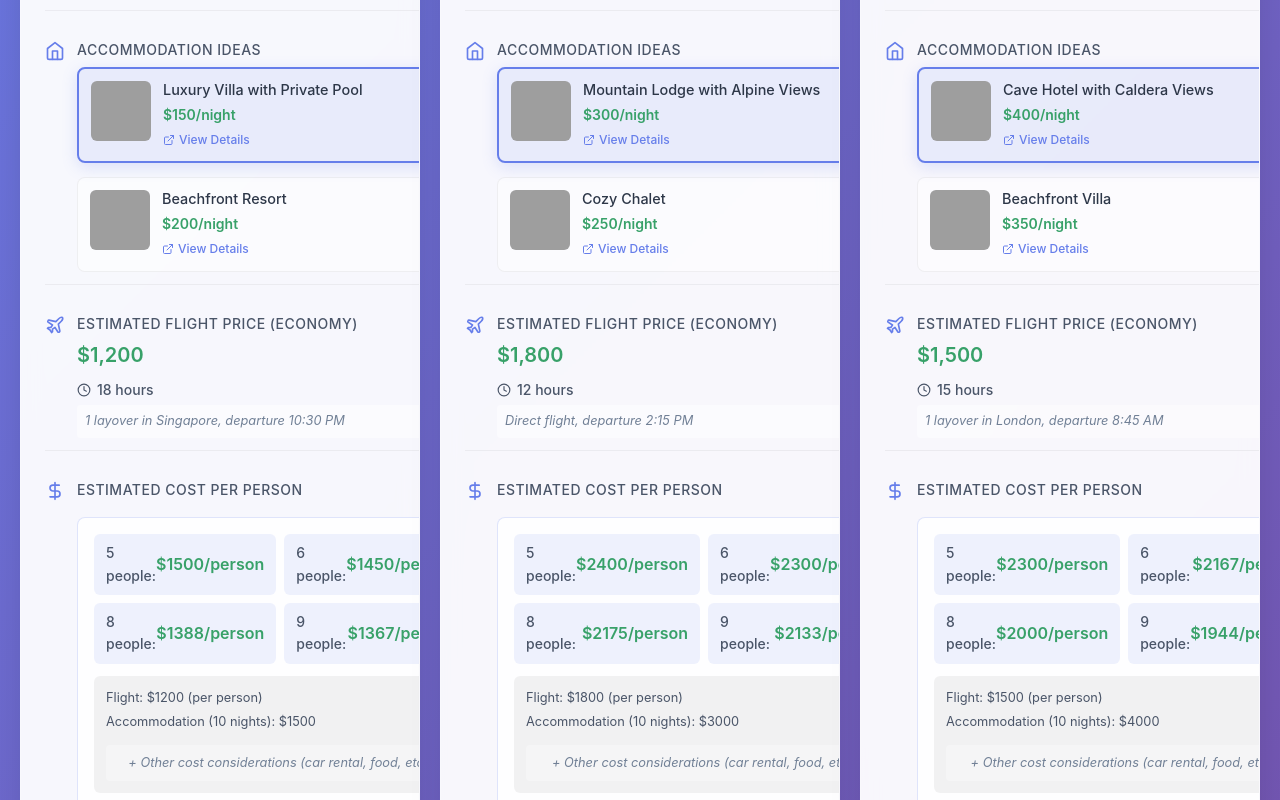
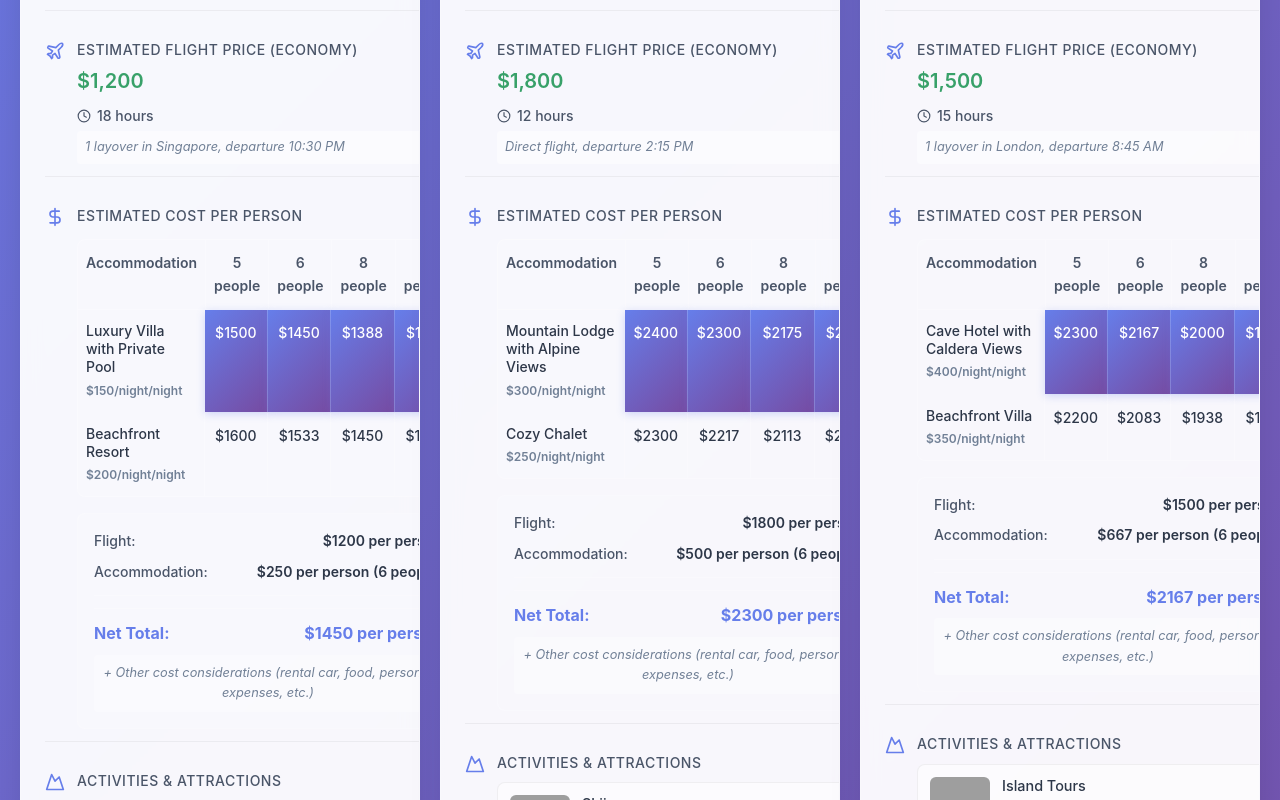
Before and after one commit to Karchensky/family_vaca_planner, a React (Vite) app: page / in a window 1280 px wide. Shown: the part 740-1540 px from the top of the page. Built offline with nearby package versions, Linux system fonts and the light colour scheme; grey boxes are pictures that could not be loaded; a web font is replaced by a local one.

Commit message:
Implement grid-based cost display: accommodation options vs people counts with clickable cells, cost summary with flight + accommodation breakdown, and net total calculation

```diff
--- a/src/components/VacationOption.jsx
+++ b/src/components/VacationOption.jsx
@@ -22,26 +22,36 @@ const VacationOption = ({ vacation, onRemove, onEdit, onToggleAccommodation, isM
     return match ? parseFloat(match[1].replace(/,/g, '')) : 0
   }
 
-  // Calculate cost breakdown - always show, default to first accommodation if none selected
-  const calculateCostBreakdown = () => {
-    const selectedAccommodation = vacation.accommodations.find(acc => acc.selected) || vacation.accommodations[0]
-    if (!selectedAccommodation || !vacation.accommodations.length) return null
+  // Calculate cost breakdown for grid display
+  const calculateCostGrid = () => {
+    if (!vacation.accommodations.length) return null
 
     const flightCost = extractNumber(vacation.flightPrice)
-    const accommodationCost = extractNumber(selectedAccommodation.price) * 10 // Assuming 10 nights
+    const peopleCounts = [5, 6, 8, 9]
+
+    const grid = vacation.accommodations.map(accommodation => {
+      const accommodationCost = extractNumber(accommodation.price) * 10 // Assuming 10 nights
+      return {
+        accommodation,
+        costs: peopleCounts.map(people => ({
+          people,
+          costPerPerson: Math.round((accommodationCost / people) + flightCost)
+        }))
+      }
+    })
 
     return {
       flightCost,
-      accommodationCost,
-      selectedAccommodation,
-      breakdown: [5, 6, 8, 9].map(people => ({
-        people,
-        costPerPerson: Math.round((accommodationCost / people) + flightCost)
-      }))
+      grid,
+      selectedAccommodation: vacation.accommodations.find(acc => acc.selected) || vacation.accommodations[0]
     }
   }
 
-  const costBreakdown = calculateCostBreakdown()
+  const costGrid = calculateCostGrid()
+
+  const handleCellClick = (accommodationId) => {
+    onToggleAccommodation(vacation.id, accommodationId)
+  }
 
   return (
     <div className="option-card">
@@ -111,47 +121,6 @@ const VacationOption = ({ vacation, onRemove, onEdit, onToggleAccommodation, isM
         </div>
 
         <div className="detail-item">
-          <Home className="detail-icon" />
-          <div className="detail-content">
-            <div className="detail-label">Accommodation Ideas</div>
-            <div className="accommodations-grid">
-              {vacation.accommodations?.map((accommodation) => (
-                <div
-                  key={accommodation.id}
-                  className={`accommodation-card ${accommodation.selected ? 'selected' : ''}`}
-                  onClick={() => onToggleAccommodation(vacation.id, accommodation.id)}
-                >
-                  <img
-                    src={accommodation.image}
-                    alt={accommodation.name}
-                    className="accommodation-thumbnail"
-                    onError={(e) => {
-                      e.target.src = 'https://images.unsplash.com/photo-1566073771259-6a8506099945?ixlib=rb-4.0.3&auto=format&fit=crop&w=500&q=80'
-                    }}
-                  />
-                  <div className="accommodation-info">
-                    <div className="accommodation-name">{accommodation.name}</div>
-                    <div className="accommodation-price">{accommodation.price}</div>
-                    {accommodation.url && (
-                      <a
-                        href={accommodation.url}
-                        target="_blank"
-                        rel="noopener noreferrer"
-                        className="accommodation-link"
-                        onClick={(e) => e.stopPropagation()}
-                      >
-                        <ExternalLink size={12} />
-                        View Details
-                      </a>
-                    )}
-                  </div>
-                </div>
-              ))}
-            </div>
-          </div>
-        </div>
-
-        <div className="detail-item">
           <Plane className="detail-icon" />
           <div className="detail-content">
             <div className="detail-label">Estimated Flight Price (Economy)</div>
@@ -170,25 +139,60 @@ const VacationOption = ({ vacation, onRemove, onEdit, onToggleAccommodation, isM
           </div>
         </div>
 
-        {/* Cost Breakdown - Always Display */}
-        {costBreakdown && (
+        {/* Cost Grid */}
+        {costGrid && (
           <div className="detail-item">
             <DollarSign className="detail-icon" />
             <div className="detail-content">
               <div className="detail-label">Estimated Cost Per Person</div>
-              <div className="cost-breakdown">
-                <div className="breakdown-grid">
-                  {costBreakdown.breakdown.map(({ people, costPerPerson }) => (
-                    <div key={people} className="breakdown-item">
-                      <span className="people-count">{people} people:</span>
-                      <span className="per-person-cost">${costPerPerson}/person</span>
+              <div className="cost-grid-container">
+                <div className="cost-grid">
+                  <div className="grid-header">
+                    <div className="header-cell">Accommodation</div>
+                    <div className="header-cell">5 people</div>
+                    <div className="header-cell">6 people</div>
+                    <div className="header-cell">8 people</div>
+                    <div className="header-cell">9 people</div>
+                  </div>
+                  {costGrid.grid.map((row) => (
+                    <div key={row.accommodation.id} className="grid-row">
+                      <div className="accommodation-cell">
+                        <div className="accommodation-name">{row.accommodation.name}</div>
+                        <div className="accommodation-price">{row.accommodation.price}/night</div>
+                      </div>
+                      {row.costs.map((cost) => (
+                        <div
+                          key={cost.people}
+                          className={`cost-cell ${row.accommodation.selected ? 'selected' : ''}`}
+                          onClick={() => handleCellClick(row.accommodation.id)}
+                        >
+                          ${cost.costPerPerson}
+                        </div>
+                      ))}
                     </div>
                   ))}
                 </div>
-                <div className="breakdown-details">
-                  <div>Flight: ${costBreakdown.flightCost} (per person)</div>
-                  <div>Accommodation (10 nights): ${costBreakdown.accommodationCost}</div>
-                  <div className="cost-note">+ Other cost considerations (car rental, food, etc.)</div>
+
+                {/* Cost Summary */}
+                <div className="cost-summary">
+                  <div className="summary-row">
+                    <span className="summary-label">Flight:</span>
+                    <span className="summary-value">${costGrid.flightCost} per person</span>
+                  </div>
+                  <div className="summary-row">
+                    <span className="summary-label">Accommodation:</span>
+                    <span className="summary-value">
+                      ${Math.round((extractNumber(costGrid.selectedAccommodation.price) * 10) / 6)} per person (6 people)
+                    </span>
+                  </div>
+                  <div className="summary-divider"></div>
+                  <div className="summary-row total">
+                    <span className="summary-label">Net Total:</span>
+                    <span className="summary-value">
+                      ${Math.round((extractNumber(costGrid.selectedAccommodation.price) * 10) / 6) + costGrid.flightCost} per person
+                    </span>
+                  </div>
+                  <div className="cost-note">+ Other cost considerations (rental car, food, personal expenses, etc.)</div>
                 </div>
               </div>
             </div>
--- a/src/index.css
+++ b/src/index.css
@@ -591,3 +591,176 @@ body {
     justify-content: center;
   }
 }
+
+/* Cost Grid Styles */
+.cost-grid-container {
+  margin-top: 12px;
+}
+
+.cost-grid {
+  border: 1px solid rgba(255, 255, 255, 0.3);
+  border-radius: 8px;
+  overflow: hidden;
+  margin-bottom: 16px;
+}
+
+.grid-header {
+  display: grid;
+  grid-template-columns: 2fr 1fr 1fr 1fr 1fr;
+  background: rgba(255, 255, 255, 0.1);
+  border-bottom: 1px solid rgba(255, 255, 255, 0.2);
+}
+
+.header-cell {
+  padding: 12px 8px;
+  font-weight: 600;
+  font-size: 0.875rem;
+  color: #4a5568;
+  text-align: center;
+  border-right: 1px solid rgba(255, 255, 255, 0.2);
+}
+
+.header-cell:first-child {
+  text-align: left;
+  border-right: 1px solid rgba(255, 255, 255, 0.2);
+}
+
+.header-cell:last-child {
+  border-right: none;
+}
+
+.grid-row {
+  display: grid;
+  grid-template-columns: 2fr 1fr 1fr 1fr 1fr;
+  border-bottom: 1px solid rgba(255, 255, 255, 0.1);
+}
+
+.grid-row:last-child {
+  border-bottom: none;
+}
+
+.accommodation-cell {
+  padding: 12px 8px;
+  border-right: 1px solid rgba(255, 255, 255, 0.2);
+  background: rgba(255, 255, 255, 0.05);
+}
+
+.accommodation-name {
+  font-weight: 500;
+  font-size: 0.875rem;
+  color: #2d3748;
+  margin-bottom: 4px;
+}
+
+.accommodation-price {
+  font-size: 0.75rem;
+  color: #718096;
+}
+
+.cost-cell {
+  padding: 12px 8px;
+  text-align: center;
+  font-weight: 500;
+  font-size: 0.875rem;
+  color: #2d3748;
+  cursor: pointer;
+  transition: all 0.2s ease;
+  border-right: 1px solid rgba(255, 255, 255, 0.2);
+  background: rgba(255, 255, 255, 0.05);
+}
+
+.cost-cell:last-child {
+  border-right: none;
+}
+
+.cost-cell:hover {
+  background: rgba(102, 126, 234, 0.1);
+  color: #667eea;
+}
+
+.cost-cell.selected {
+  background: linear-gradient(135deg, #667eea, #764ba2);
+  color: white;
+  box-shadow: 0 2px 8px rgba(102, 126, 234, 0.3);
+}
+
+/* Cost Summary */
+.cost-summary {
+  background: rgba(255, 255, 255, 0.1);
+  border-radius: 8px;
+  padding: 16px;
+  border: 1px solid rgba(255, 255, 255, 0.2);
+}
+
+.summary-row {
+  display: flex;
+  justify-content: space-between;
+  align-items: center;
+  margin-bottom: 8px;
+}
+
+.summary-row:last-of-type {
+  margin-bottom: 0;
+}
+
+.summary-label {
+  font-weight: 500;
+  color: #4a5568;
+  font-size: 0.875rem;
+}
+
+.summary-value {
+  font-weight: 600;
+  color: #2d3748;
+  font-size: 0.875rem;
+}
+
+.summary-divider {
+  height: 1px;
+  background: rgba(255, 255, 255, 0.2);
+  margin: 12px 0;
+}
+
+.summary-row.total {
+  margin-top: 12px;
+  padding-top: 12px;
+  border-top: 1px solid rgba(255, 255, 255, 0.2);
+}
+
+.summary-row.total .summary-label,
+.summary-row.total .summary-value {
+  font-weight: 700;
+  font-size: 1rem;
+  color: #667eea;
+}
+
+/* Responsive adjustments for cost grid */
+@media (max-width: 768px) {
+  .cost-grid {
+    font-size: 0.75rem;
+  }
+
+  .header-cell,
+  .accommodation-cell,
+  .cost-cell {
+    padding: 8px 4px;
+  }
+
+  .accommodation-name {
+    font-size: 0.75rem;
+  }
+
+  .accommodation-price {
+    font-size: 0.7rem;
+  }
+
+  .cost-summary {
+    padding: 12px;
+  }
+
+  .summary-row {
+    flex-direction: column;
+    align-items: flex-start;
+    gap: 4px;
+  }
+}
```
